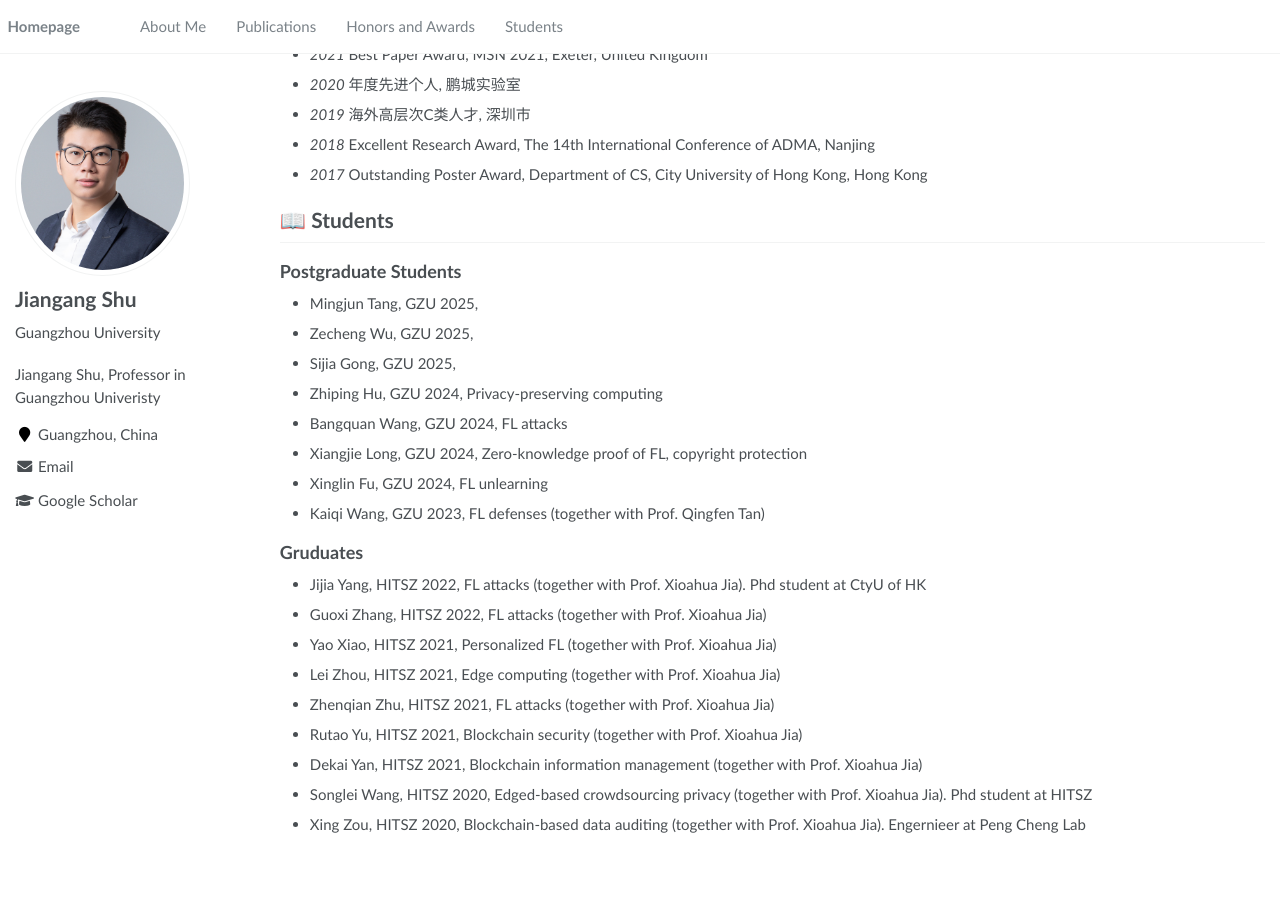
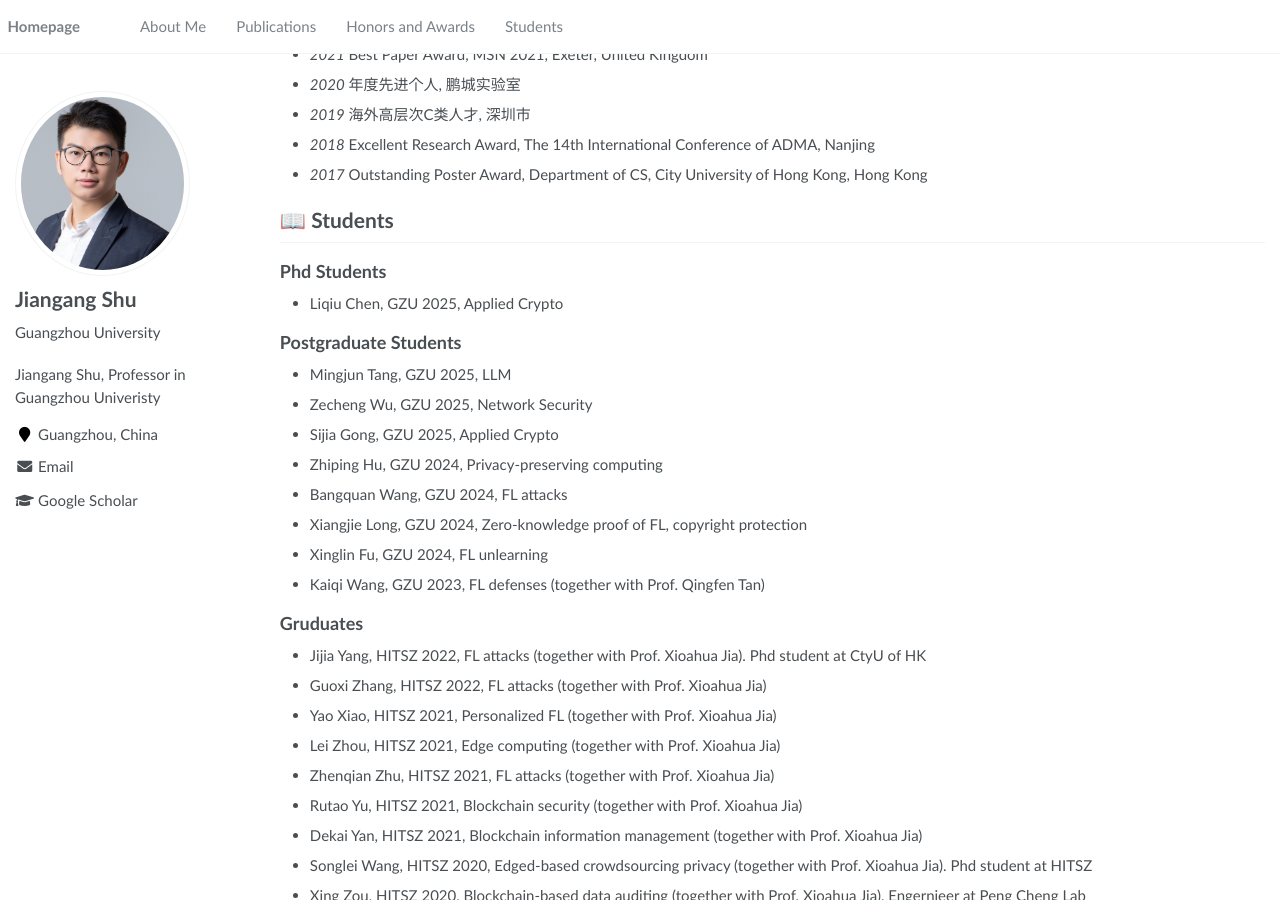
Before and after one commit to jgshu/jgshu.github.io, a Jekyll site: the page built from _pages/about.md, in a window 1280 px wide and 900 px high, scrolled down 2311 px. Built offline with Jekyll 4.4.1, drawn with Linux system fonts in a browser that asks for light colours; before the commit the page ends 3161 px from its top, so only the background shows below that.

Commit message:
Update about.md

```diff
--- a/_pages/about.md
+++ b/_pages/about.md
@@ -125,10 +125,15 @@ I am currently a Professor &#38; PhD Supervisor in Cyberspace Institute of Advan
 -->
 
 # 📖 Students
+## Phd Students
+
+- Liqiu Chen,   GZU 2025, Applied Crypto
+
 ## Postgraduate Students ##
-- Mingjun Tang, GZU 2025,
-- Zecheng Wu, GZU 2025,
-- Sijia Gong, GZU 2025,
+
+- Mingjun Tang, GZU 2025, LLM
+- Zecheng Wu, GZU 2025,  Network Security
+- Sijia Gong, GZU 2025, Applied Crypto
 - Zhiping Hu, GZU 2024, Privacy-preserving computing
 - Bangquan Wang, GZU 2024, FL attacks
 - Xiangjie Long, GZU 2024, Zero-knowledge proof of FL, copyright protection
```
